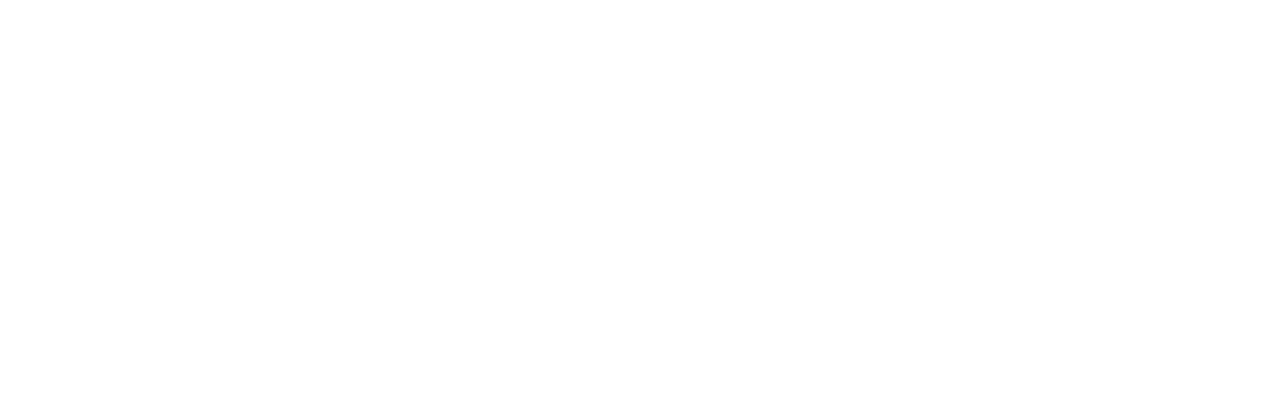
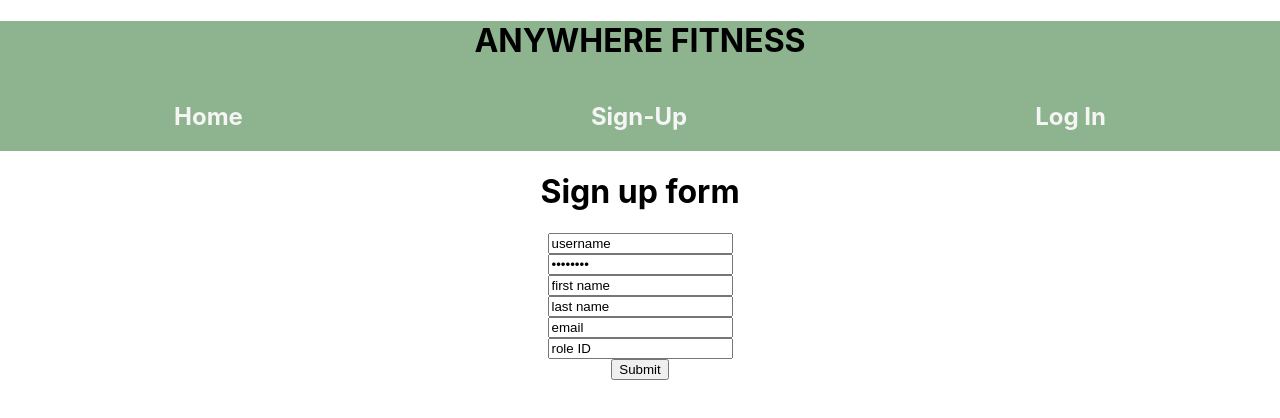
Before and after one commit to Build-Week-Anywhere-Fitness-PT/Front-End-React, a React (Create React App) app in the folder anywherefitness/: page /SignUp in a window 1280 px wide. Shown: the top 418 px of the page. Built offline with nearby package versions, Linux system fonts and the light colour scheme.

Commit message:
incorporated Header/SignUp components, added formik & styled components dependecies

```diff
--- a/anywherefitness/package.json
+++ b/anywherefitness/package.json
@@ -7,10 +7,12 @@
     "@testing-library/react": "^9.3.2",
     "@testing-library/user-event": "^7.1.2",
     "axios": "^0.19.2",
+    "formik": "^2.1.4",
     "react": "^16.12.0",
     "react-dom": "^16.12.0",
     "react-router-dom": "^5.1.2",
-    "react-scripts": "3.4.0"
+    "react-scripts": "3.4.0",
+    "styled-components": "^5.0.1"
   },
   "scripts": {
     "start": "react-scripts start",
--- a/anywherefitness/src/App.css
+++ b/anywherefitness/src/App.css
@@ -36,3 +36,15 @@
     transform: rotate(360deg);
   }
 }
+a:link {
+  text-decoration: none;
+  color: #F5F5F5;
+}
+
+a:visited {
+  text-decoration: none;
+}
+
+a:hover {
+  text-decoration: underline;
+}
--- a/anywherefitness/src/App.js
+++ b/anywherefitness/src/App.js
@@ -7,6 +7,10 @@
 import FitnessdashCli from './components/FitnessdashCli';
 import InstructorDash from './components/InstructorDash'
 import './App.css';
+import Navigation from './components/Header';
+import SignUp from './components/SignUp';
+import Footer from './components/Footer';
+
 
 // #F5F5F5 white greenish color
 // #8DB48E minty/khaki color
@@ -20,11 +24,15 @@
       <FitnessContext.Provider value={{events, setEvents}}>
     <div className="App">
      {/* <h1>Anywhere Fitness</h1> */}
-     <Switch>
-     <PrivateRoute exact path="/protected" component={InstructorDash} />
-     <PrivateRoute exact path='/student' component={FitnessdashCli}/>
-          <Route exact path="/" component={Login} />
+     <Navigation />
+
+        <Switch>
+          <PrivateRoute exact path="/protected" component={InstructorDash} />
+          <PrivateRoute exact path='/student' component={FitnessdashCli}/>
+            <Route exact path="/login" component={Login} />
+            <Route path="/SignUp" component={SignUp}/>
         </Switch>
+     {/* <Footer /> */}
     </div>
     </FitnessContext.Provider>
     </Router>
--- /dev/null
+++ b/anywherefitness/src/components/Footer.js
@@ -0,0 +1,23 @@
+import React from 'react';
+import { NavLink } from 'react-router-dom';
+import styled from 'styled-components';
+
+const FooterLinks = styled.div`
+    height: 100%;
+    display: flex;
+    flex-direction: row;
+    justify-content: space-evenly;
+    align-items: flex-end;
+    font-size: 12px;
+`;
+
+const Footer = () => {
+    return (
+        <FooterLinks class="nav navbar-nav">
+                    <h3><NavLink exact to={'/'}>Home</NavLink></h3>
+                    <h3>Anywhere Fitness</h3>
+                    <h3><NavLink exact to={''}>Contact Us</NavLink></h3>
+        </FooterLinks>
+    )
+};
+export default Footer;
--- /dev/null
+++ b/anywherefitness/src/components/Header.js
@@ -0,0 +1,35 @@
+import React from 'react';
+import { NavLink } from 'react-router-dom';
+import styled from 'styled-components';
+
+const Header = styled.div`
+    background: #8DB48E;
+`;
+const Links = styled.div`
+    display: flex;
+    flex-direction: wrap;
+    justify-content: space-around;
+`;
+const HeaderLink = styled.h2`
+`;
+
+export function Navigation() {
+    return (
+        <Header class="navbar navbar-default">
+            <div class="container-fluid">
+                <div class="navbar-header">
+                    <h1 class="navbar-brand" activeStyle={{
+    fontWeight: "bold",
+    color: "black"
+  }} exact to={'/'}>ANYWHERE FITNESS</h1>
+                </div>
+                <Links class="nav navbar-nav">
+                    <HeaderLink><NavLink exact to={'/'}>Home</NavLink></HeaderLink>
+                    <HeaderLink><NavLink to={'/SignUp'}>Sign-Up</NavLink></HeaderLink>
+                    <HeaderLink><NavLink to={'/login'}>Log In</NavLink></HeaderLink>
+                </Links>
+            </div>
+        </Header>
+    )
+}
+export default Navigation;
--- /dev/null
+++ b/anywherefitness/src/components/SignUp.js
@@ -0,0 +1,106 @@
+import React from 'react';
+import { Formik } from 'formik';
+import styled from 'styled-components';
+
+const FormWrapper = styled.form`
+    display: flex;
+    flex-direction: column;
+    align-items: center;
+    justify-content: space-evenly;
+`;
+
+
+const SignUp = () => (
+  <div>
+    <h1>Sign up form</h1>
+    <Formik
+      initialValues={{ username: 'username', password: 'password', firstName: 'first name', lastName: 'last name',email: 'email', roleId: 'role ID' }}
+      validate={values => {
+        const errors = {};
+        if (!values.email) {
+          errors.email = 'Required';
+        } else if (
+          !/^[A-Z0-9._%+-]+@[A-Z0-9.-]+\.[A-Z]{2,}$/i.test(values.email)
+        ) {
+          errors.email = 'Invalid email address';
+        }
+        return errors;
+
+
+      }}
+      onSubmit={(values, { setSubmitting }) => {
+        setTimeout(() => {
+          alert(JSON.stringify(values, null, 2));
+          setSubmitting(false);
+        }, 400);
+        console.log(values);
+      }}
+    >
+      {({
+        values,
+        errors,
+        touched,
+        handleChange,
+        handleBlur,
+        handleSubmit,
+        isSubmitting,
+      }) => (
+        <FormWrapper onSubmit={handleSubmit}>
+         <input
+            type="username"
+            name="username"
+            onChange={handleChange}
+            onBlur={handleBlur}
+            value={values.username}
+          />
+         <input
+            type="password"
+            name="password"
+            onChange={handleChange}
+            onBlur={handleBlur}
+            value={values.password}
+          />
+         <input
+            type="firstName"
+            name="firstName"
+            onChange={handleChange}
+            onBlur={handleBlur}
+            value={values.firstName}
+          />
+          <input
+            type="lastName"
+            name="lastName"
+            onChange={handleChange}
+            onBlur={handleBlur}
+            value={values.lastName}
+          />
+         <input
+            type="email"
+            name="email"
+            onChange={handleChange}
+            onBlur={handleBlur}
+            value={values.email}
+          />
+         <input
+            type="roleId"
+            name="roleId"
+            onChange={handleChange}
+            onBlur={handleBlur}
+            value={values.roleId}
+          />
+          {errors.username && touched.username && errors.username}
+          {errors.password && touched.password && errors.password}
+          {errors.firstName && touched.firstName && errors.firstName}
+          {errors.lastName && touched.lastName && errors.lastName}
+          {errors.email && touched.email && errors.email}
+          {errors.roleId && touched.roleId && errors.roleId}
+          <button type="submit" disabled={isSubmitting}>
+            Submit
+          </button>
+        </FormWrapper>
+      )}
+    </Formik>
+  </div>
+);
+
+export default SignUp;
```
Also changed, not shown: 1 other file (tests, documents, lock files or other folders).
